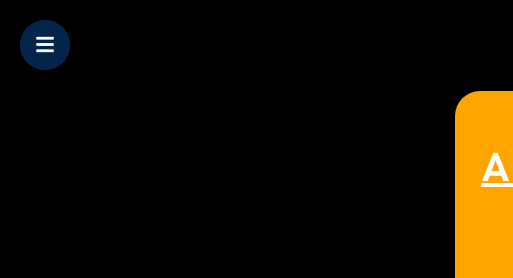
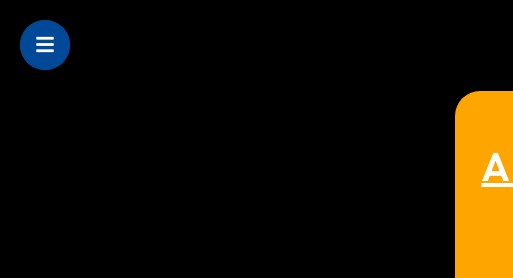
Before and after one commit to aarjay123/hios, a plain HTML site: page index.html in a window 1280 px wide. Shown: the top 278 px of the page, 0-513 px from the left. Drawn offline with Linux system fonts and the light colour scheme.

Commit message:
Update style.css

```diff
--- a/css/style.css
+++ b/css/style.css
@@ -166,7 +166,8 @@ html {
   width: 100%;
   /*background: linear-gradient(-135deg, #c850c0, #4158d0);*/
   /*background: linear-gradient(375deg, #1cc7d0, #2ede98); */
-  background: linear-gradient(375deg, #03254c, #03254c);
+  /*background: linear-gradient(375deg, #03254c, #03254c); */
+  background: linear-gradient(375deg, #004999, #004999);
   clip-path: circle(25px at calc(0% + 45px) 45px);
   /*clip-path: circle(25px at calc(100% - 45px) 45px);*/
   transition: all 0.3s ease-in-out;
@@ -191,7 +192,8 @@ html {
   cursor: pointer;
   /*background: linear-gradient(-135deg, #c850c0, #4158d0);*/
   /*background: linear-gradient(375deg, #1cc7d0, #2ede98);*/
-  background: linear-gradient(375deg, #03254c, #03254c);
+  /*background: linear-gradient(375deg, #03254c, #03254c); */
+  background: linear-gradient(375deg, #004999, #004999);
   transition: all 0.3s ease-in-out;
 }
 
```
